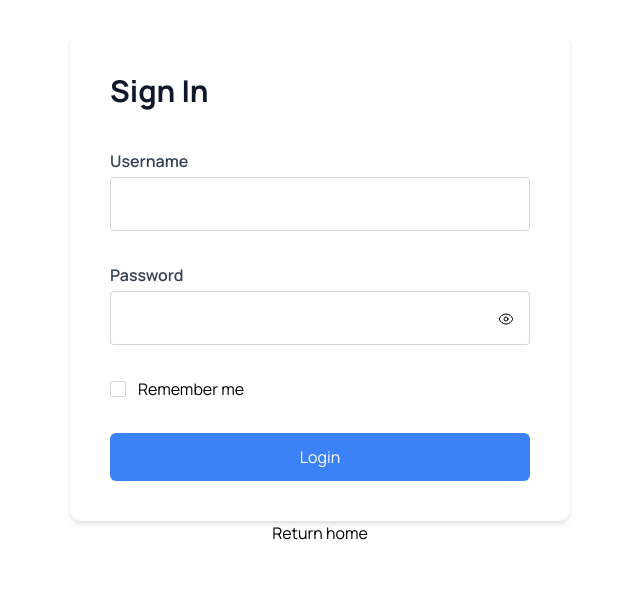
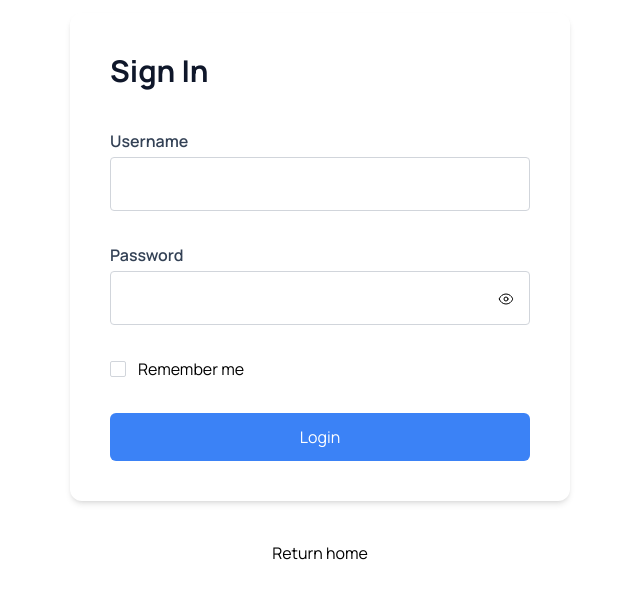
Before and after one commit to michaeldpw/carhub, a Next.js app: page /account/login in a window 1280 px wide. Shown: the part 111-710 px from the top of the page, without its empty margins (320-960 px from the left). Built offline with nearby package versions, Linux system fonts and the light colour scheme.

Commit message:
login fix

```diff
--- a/components/Navbar.tsx
+++ b/components/Navbar.tsx
@@ -52,7 +52,8 @@ const Navbar = () => {
             <NavbarLinkItem label="Find a Car" link="/"></NavbarLinkItem>
             <NavbarLinkItem label="Socials" menuContent={solutions}></NavbarLinkItem>
             <NavbarLinkItem label="About" menuContent={solutions}></NavbarLinkItem>
-          </div><Link href="/account/login">
+          </div>
+          <Link href="/account/login">
             <CustomButton
               title="Sign In"
               btnType={"button"}
@@ -60,14 +61,16 @@ const Navbar = () => {
                 }`}
             >
               <UserIcon className="w-5 h-5" />
-              <Bars3Icon onClick={() => dispatch({ type: 'TOGGLE', payload: true })} className={`w-5 h-5 cursor-pointer ml-4 md:hidden block ${sticky ? 'text-slate-700 dark:text-white' : 'md:text-white text-gray-900 dark:text-white'}`} />
 
 
 
             </CustomButton>
 
           </Link>
+          <Bars3Icon onClick={() => dispatch({ type: 'TOGGLE', payload: true })} className={`ml-4 w-5 h-5 cursor-pointer md:hidden block ${sticky ? 'text-slate-700 dark:text-white' : 'md:text-white text-gray-900 dark:text-white'}`} />
+
         </div>
+
 
       </nav>
     </header>
--- a/pages/account/login.tsx
+++ b/pages/account/login.tsx
@@ -25,7 +25,7 @@ const login = () => {
                 </div>
 
             </div>
-            <Link href="/"><div>Return home</div></Link>
+            <Link href="/" className='mt-10'><div>Return home</div></Link>
         </div>
     )
 }
```
